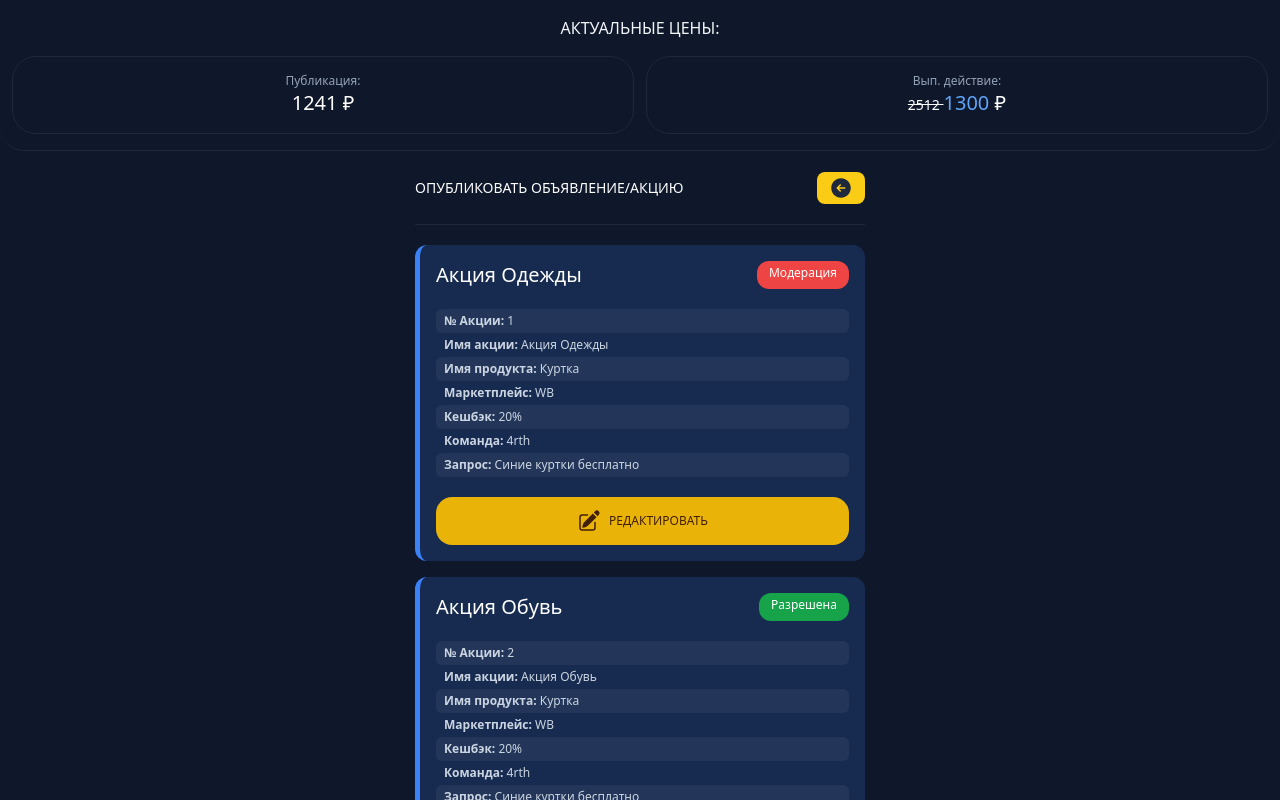
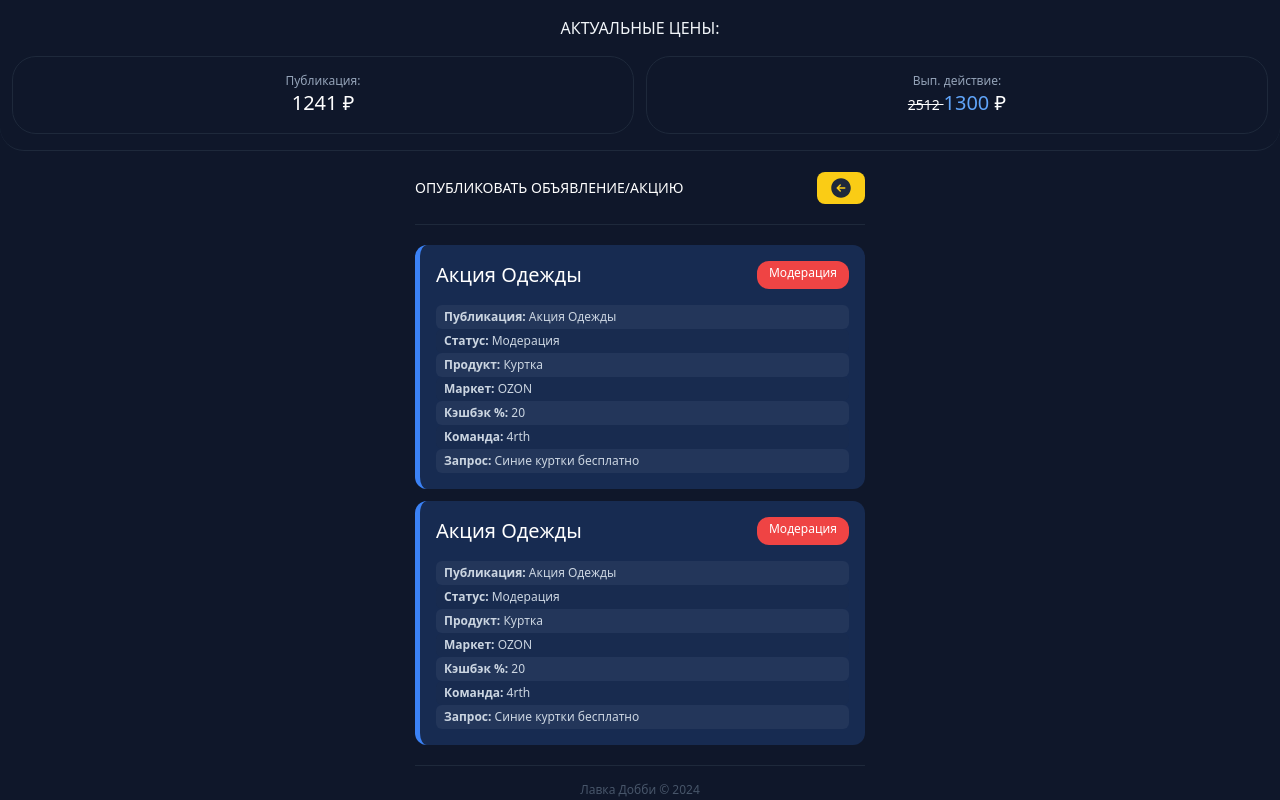
Before and after one commit to a1kashnya/seller-telegram-web-app, a Next.js app: page /pages/publication/publish in a window 1280 px wide. Shown: the top 800 px of the page. Built offline with nearby package versions, Linux system fonts and the light colour scheme.

Commit message:
Add new table

```diff
--- a/app/_components/_ui/Block.js
+++ b/app/_components/_ui/Block.js
@@ -1,6 +1,6 @@
 const Block = ({ children }) => {
     return (
-        <div className="flex flex-col gap-4 border-l-[5px] border-blue-500 bg-[#3b82f630] p-5 rounded-xl text-white">
+        <div className="flex flex-col gap-4 border-l-[5px] border-blue-500 bg-[#3b82f630] p-4 rounded-xl text-white">
             { children }
         </div>
     )
--- /dev/null
+++ b/app/_components/_ui/Table.js
@@ -0,0 +1,30 @@
+import Block from "@/_components/_ui/Block"
+
+const Table = ({ columns, data }) => {
+    return (
+        <div className="flex flex-col gap-3">
+            {data.map((row, rowIndex) => (
+                <Block key={row.id}>
+                    <div className="text-white overflow-hidden">
+                        <div className="flex justify-between">
+                            <div className="text-xl font-medium">{row.publish_name}</div>
+                            <div className={`${row.status === 'Разрешена' ? 'bg-green-600' : 'bg-red-500' } px-3 text-xs py-1 rounded-xl`}>
+                                {row.status}
+                            </div>
+                        </div>
+                    </div>
+
+                    <ul className="text-xs text-slate-300">
+                        {columns.map(({ Header, accessor }, idx) => (
+                            <li key={idx} className={`px-2 py-1 rounded-md ${idx % 2 === 0 ? 'bg-[#ffffff0d]' : 'bg-[#3333330d]' }`}>
+                                <b>{Header}:</b> {row[accessor] ?? 'Нет данных'}
+                            </li>
+                        ))}
+                    </ul>
+                </Block>
+            ))}
+        </div>
+    )
+}
+
+export default Table
--- a/app/_components/publication/publish/PublicationPublish.js
+++ b/app/_components/publication/publish/PublicationPublish.js
@@ -1,16 +1,24 @@
-import TablePublish from "@/_components/_ui/table/TablePublish"
 import Section from "@/_components/_ui/Section"
+import Table from "@/_components/_ui/Table"
 
-const PublicationPublish = () => {
-    const items = [ // Заглушка
-        { id: 1, publish_name: 'Акция Одежды', status: 'Модерация', product_name: 'Куртка', market_name: 'WB', cashback: '20', team_name: '4rth', request: 'Синие куртки бесплатно' },
-        { id: 2, publish_name: 'Акция Обувь', status: 'Разрешена', product_name: 'Куртка', market_name: 'WB', cashback: '20', team_name: '4rth', request: 'Синие куртки бесплатно' },
-        { id: 3, publish_name: 'Акция Члены', status: 'Отклонена', product_name: 'Куртка', market_name: 'WB', cashback: '20', team_name: '4rth', request: 'Синие куртки бесплатно' }
+import { getPublicationById } from "@/_services/database"
+
+const PublicationPublish = async () => {
+    const data = await getPublicationById('123')
+
+    const columns = [
+        { Header: 'Публикация', accessor: 'publish_name' },
+        { Header: 'Статус', accessor: 'status' },
+        { Header: 'Продукт', accessor: 'product_name' },
+        { Header: 'Маркет', accessor: 'market_name' },
+        { Header: 'Кэшбэк %', accessor: 'cashback' },
+        { Header: 'Команда', accessor: 'team_name' },
+        { Header: 'Запрос', accessor: 'request' },
     ]
 
     return (
         <Section title="Опубликовать объявление/акцию" backButton>
-            <TablePublish data={items} />
+            <Table columns={columns} data={data} />
         </Section>
     )
 }
--- /dev/null
+++ b/app/_services/database.js
@@ -0,0 +1,13 @@
+const getPublicationById = async (id) => {
+    const res = await fetch(`http://localhost:3000/api/publications/${id}`, {
+        cache: 'no-store',
+    })
+
+    if (!res.ok) {
+        throw new Error('Ошибка получения публикаций');
+    }
+
+    return res.json();
+}
+
+export {getPublicationById}
--- /dev/null
+++ b/app/api/publications/[id]/route.js
@@ -0,0 +1,10 @@
+import { NextResponse } from 'next/server';
+
+export async function GET(request, { params: {id} }) {
+    const publications = [
+        { id: 1, status: 'Модерация', publish_name: 'Акция Одежды', product_name: 'Куртка', market_name: 'OZON', cashback: '20', team_name: '4rth', request: 'Синие куртки бесплатно' },
+        { id: 2, status: 'Модерация', publish_name: 'Акция Одежды', product_name: 'Куртка', market_name: 'OZON', cashback: '20', team_name: '4rth', request: 'Синие куртки бесплатно' }
+    ]
+
+    return NextResponse.json(publications)
+}
```
